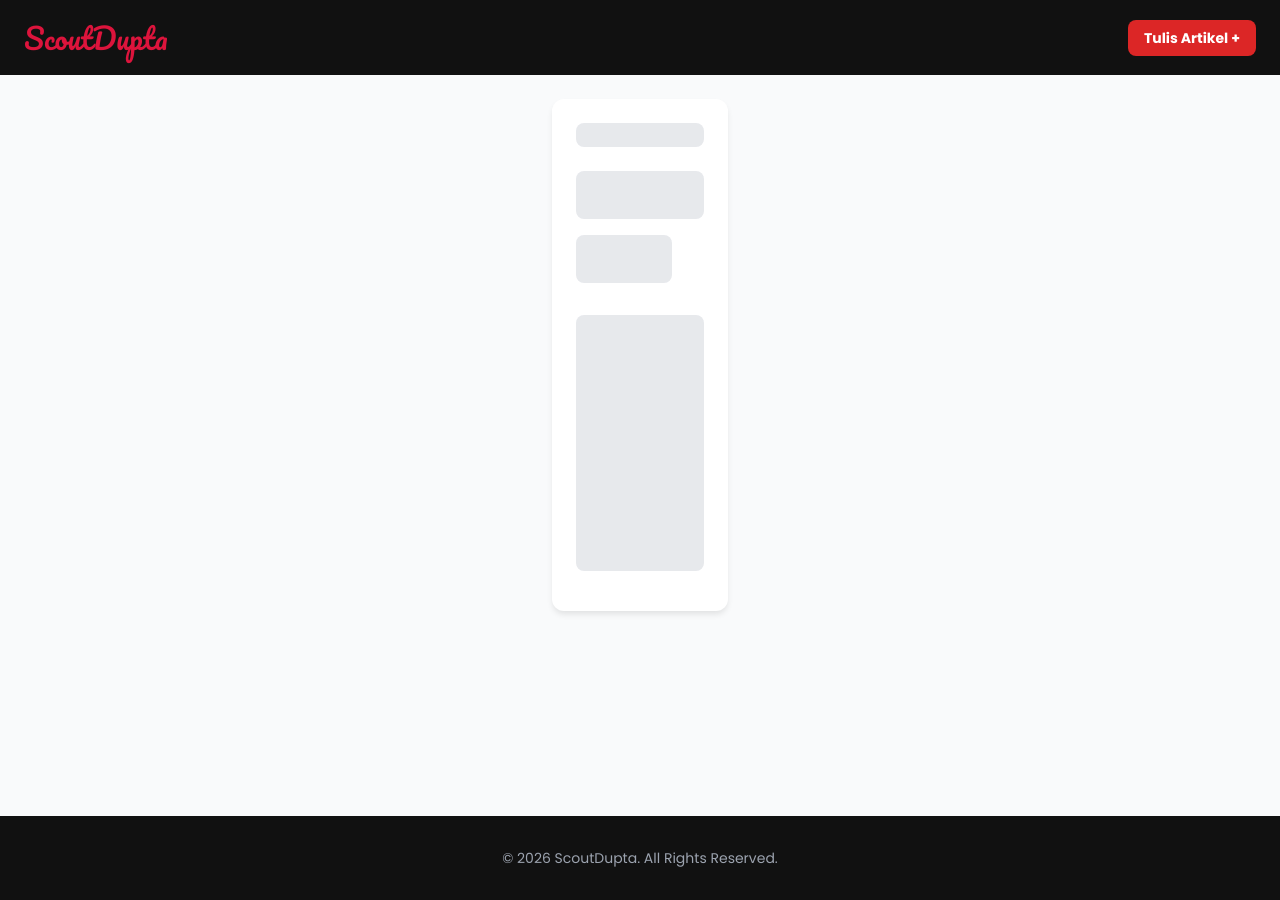
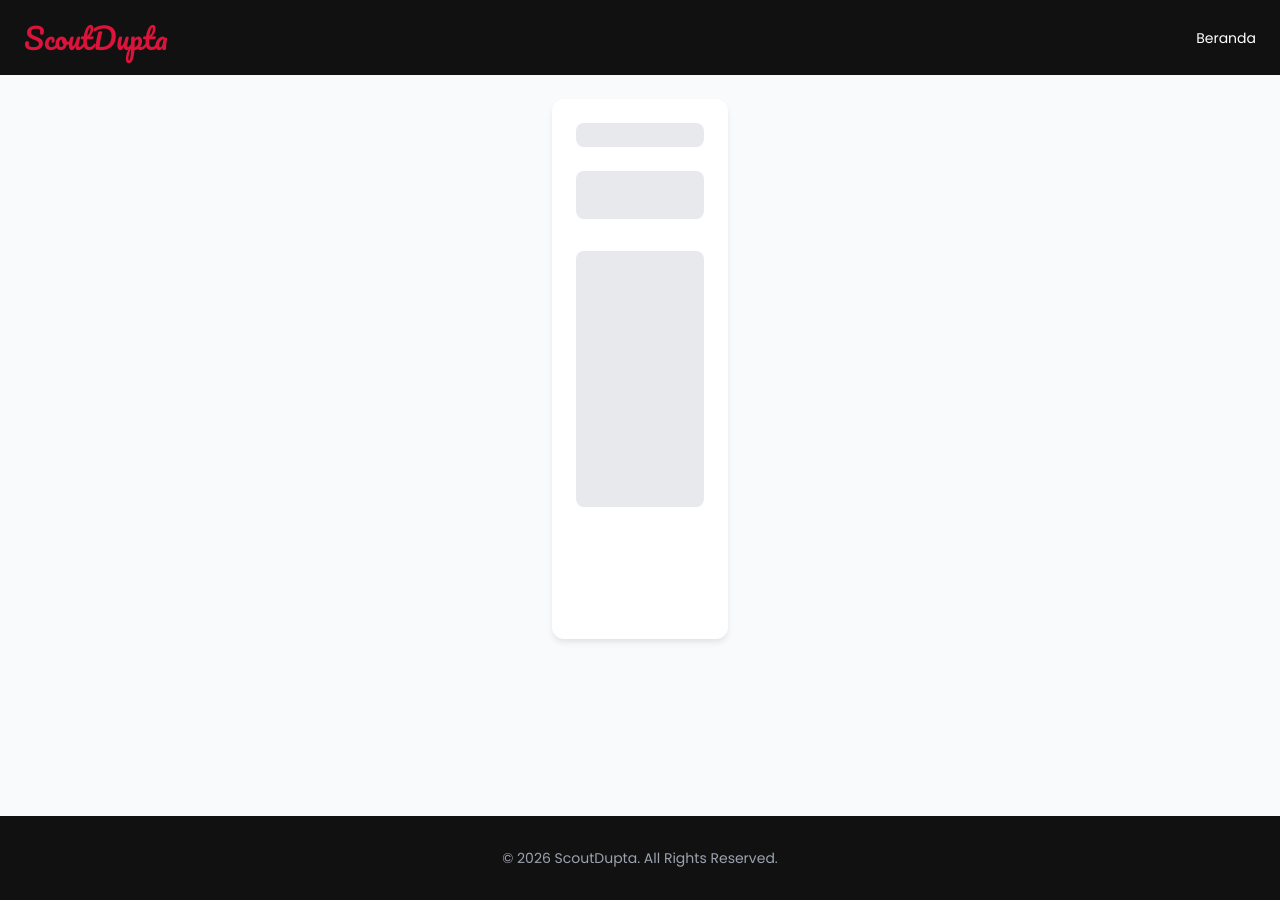
Before and after one commit to pradupta/web, a Jekyll site: the page detail.html, which Jekyll copies as it is, in a window 1280 px wide. Built offline with Jekyll 4.4.1, drawn with Linux system fonts in a browser that asks for light colours; nearby versions of some CDN libraries; some of the changed lines change nothing that is shown.

Commit message:
Update detail.html

```diff
--- a/detail.html
+++ b/detail.html
@@ -3,7 +3,7 @@
 <head>
   <meta charset="UTF-8">
   <meta name="viewport" content="width=device-width, initial-scale=1.0">
-  <title>ScoutDupta | Berita</title>
+  <title>ScoutDupta | Detail Berita</title>
 
   <link rel="icon" type="image/png" href="https://pradupta.github.io/web/img/logo.png">
 
@@ -11,11 +11,13 @@
     body { font-family: 'Poppins', sans-serif; background-color: #f9fafb; margin: 0; }
     .sticky-nav { position: sticky; top: 0; z-index: 1000; background-color: #111; color: white; padding: 1rem; }
     .logo-text { font-family: 'Pacifico', cursive; font-size: 1.8rem; color: #DC143C; }
-    .main-card { max-width: 56rem; margin: 1.5rem auto; background: white; border-radius: 0.75rem; padding: 1.5rem; box-shadow: 0 4px 6px -1px rgba(0,0,0,0.1); }
+    .main-card { max-width: 56rem; margin: 1.5rem auto; background: white; border-radius: 0.75rem; padding: 1.5rem; box-shadow: 0 4px 6px -1px rgba(0,0,0,0.1); min-height: 60vh; }
     .skeleton { background: #e5e7eb; border-radius: 0.5rem; animation: pulse 1.5s infinite; margin-bottom: 1rem; }
     @keyframes pulse { 0%, 100% { opacity: 1; } 50% { opacity: .4; } }
     .hidden { display: none; }
     footer { background: #111; color: white; text-align: center; padding: 2rem; margin-top: auto; }
+    /* Memastikan teks isi berita rapi */
+    #det-isi { white-space: pre-wrap; word-wrap: break-word; }
   </style>
 
   <script src="https://cdn.tailwindcss.com"></script>
@@ -25,15 +27,13 @@
 
   <nav class="sticky-nav flex justify-between items-center px-6">
     <div class="logo-text">ScoutDupta</div>
-    <a href="loginartikel.html" class="bg-red-600 px-4 py-2 rounded-lg text-sm font-bold hover:bg-white hover:text-red-600 transition">Tulis Artikel +</a>
-
+    <a href="index.html" class="text-white text-sm hover:text-red-500 transition">Beranda</a>
   </nav>
 
   <main class="main-card">
     <div id="loader-box">
       <div class="skeleton h-6 w-32"></div>
       <div class="skeleton h-12 w-full mt-6"></div>
-      <div class="skeleton h-12 w-3/4"></div>
       <div class="skeleton h-64 w-full mt-8"></div>
     </div>
 
@@ -50,8 +50,16 @@
         <img id="det-img" class="w-full h-auto" src="">
       </div>
 
-      <div id="det-isi" class="prose prose-lg max-w-none text-gray-800 leading-relaxed text-lg whitespace-pre-line"></div>
+      <div id="det-isi" class="prose prose-lg max-w-none text-gray-800 leading-relaxed text-lg"></div>
+
+      <div id="pdf-container"></div>
     </article>
+
+    <div id="error-box" class="hidden text-center py-20">
+        <h2 class="text-2xl font-bold text-gray-800">Artikel Tidak Ditemukan</h2>
+        <p class="text-gray-500 mt-2">Berita mungkin telah dihapus atau link salah.</p>
+        <a href="berita.html" class="inline-block mt-6 bg-red-600 text-white px-6 py-2 rounded-lg">Cari Berita Lain</a>
+    </div>
   </main>
 
   <footer>
@@ -62,55 +70,104 @@
     const scriptURL = 'https://script.google.com/macros/s/AKfycbyueNjbiYgaR3ePZfPvTc3t9InJGyWW709buzYXwr7ZDI61_H3ozfhAMo-whXrukmeG4g/exec';
 
     async function loadContent() {
-      const id = new URLSearchParams(window.location.search).get('id');
-      if (!id) return;
+      const urlParams = new URLSearchParams(window.location.search);
+      const slugParam = urlParams.get('post');
+      const idParam = urlParams.get('id');
 
-      // 1. Ambil dari Memori (0 Detik)
-      const cache = localStorage.getItem('post_' + id);
-      if (cache) {
-        render(JSON.parse(cache));
-        showUI();
+      // 1. Cek Cache Global Data
+      const cacheAll = localStorage.getItem('all_news');
+      if (cacheAll) {
+        processAndRender(JSON.parse(cacheAll), slugParam, idParam);
       }
 
-      // 2. Ambil dari Google (Update jika ada yang baru)
+      // 2. Ambil Data Fresh dari Server
       try {
         const res = await fetch(scriptURL);
         const data = await res.json();
-        const post = data[id];
-        if (post) {
-          localStorage.setItem('post_' + id, JSON.stringify(post));
-          render(post);
-          showUI();
+        if (data && data.length > 0) {
+          localStorage.setItem('all_news', JSON.stringify(data));
+          processAndRender(data, slugParam, idParam);
         }
-      } catch (e) { console.error("Update failed"); }
+      } catch (e) {
+        console.error("Fetch failed");
+        if (!cacheAll) showMessage('error');
+      }
+    }
+
+    function processAndRender(data, slug, id) {
+      let post;
+
+      // STRATEGI 1: Cari berdasarkan Slug (PALING AMAN UNTUK LINK PERMANEN)
+      if (slug) {
+        post = data.find(row => {
+          const rowSlug = row[1].toLowerCase().replace(/ /g, '-').replace(/[^\w-]+/g, '');
+          return rowSlug === slug;
+        });
+      }
+
+      // STRATEGI 2: Jika slug tidak ada/tidak ketemu, gunakan ID
+      if (!post && id !== null) {
+        // Ingat App Script kamu sudah di-reverse, jadi kita cari di array data hasil fetch
+        // ID yang dikirim dari Beranda biasanya adalah (total - 1 - index)
+        // Namun di detail, kita coba akses langsung id nya
+        post = data[id];
+      }
+
+      if (post) {
+        render(post);
+        showUI('article');
+      } else {
+        showUI('error');
+      }
     }
 
     function render(post) {
       document.title = post[1] + " | ScoutDupta";
       document.getElementById('det-judul').innerText = post[1];
-      document.getElementById('det-meta').innerHTML = `Oleh <b>${post[2]}</b> | ${new Date(post[0]).toLocaleDateString('id-ID', {day:'numeric', month:'long', year:'numeric'})}`;
+
+      const tgl = new Date(post[0]).toLocaleDateString('id-ID', {day:'numeric', month:'long', year:'numeric'});
+      document.getElementById('det-meta').innerHTML = `Oleh <b>${post[2]}</b> | <i class="far fa-calendar-alt ml-1"></i> ${tgl}`;
+
+      // Gunakan innerHTML untuk isi berita agar support format HTML sederhana
       document.getElementById('det-isi').innerHTML = post[3];
 
-      if(post[4]) document.getElementById('det-img').src = post[4];
-      else document.getElementById('img-box').classList.add('hidden');
+      if(post[4] && post[4].length > 10) {
+        document.getElementById('det-img').src = post[4];
+        document.getElementById('img-box').classList.remove('hidden');
+      } else {
+        document.getElementById('img-box').classList.add('hidden');
+      }
 
-      // PDF Khusus Arah Kebijakan
+      // LOGIKA PDF OTOMATIS BERDASARKAN JUDUL
+      const pdfContainer = document.getElementById('pdf-container');
       if (post[1].toLowerCase().includes("arah kebijakan")) {
-        if (!document.getElementById('pdf-frame')) {
-          const pdf = `<div id="pdf-frame" class="mt-12 border-t-2 border-red-600 pt-8">
-            <h3 class="text-xl font-bold mb-4">Dokumen Lampiran:</h3>
-            <div style="position:relative; padding-top:141.4%; height:0; overflow:hidden; border-radius:12px; border:1px solid #ddd;">
-              <iframe src="https://drive.google.com/file/d/1iGIOK7EmnnUkQYiOwfqep_diOcb_hH5y/preview" style="position:absolute; top:0; left:0; width:100%; height:100%; border:none;"></iframe>
+        pdfContainer.innerHTML = `
+          <div class="mt-12 border-t-4 border-red-600 pt-8">
+            <h3 class="text-xl font-bold mb-4 flex items-center">
+                <svg class="w-6 h-6 mr-2 text-red-600" fill="currentColor" viewBox="0 0 20 20"><path d="M4 4a2 2 0 012-2h4.586A2 2 0 0112 2.586L15.414 6A2 2 0 0116 7.414V16a2 2 0 01-2 2H6a2 2 0 01-2-2V4z"></path></svg>
+                Dokumen Lampiran:
+            </h3>
+            <div style="position:relative; padding-top:141.4%; height:0; overflow:hidden; border-radius:12px; border:2px solid #eee;">
+              <iframe src="https://drive.google.com/file/d/1iGIOK7EmnnUkQYiOwfqep_diOcb_hH5y/preview"
+                      style="position:absolute; top:0; left:0; width:100%; height:100%; border:none;"
+                      allow="autoplay"></iframe>
             </div>
+            <p class="mt-4 text-sm text-gray-500 italic">* Jika dokumen tidak muncul, pastikan Anda masuk ke akun Google.</p>
           </div>`;
-          document.getElementById('det-isi').insertAdjacentHTML('beforeend', pdf);
-        }
+      } else {
+        pdfContainer.innerHTML = '';
       }
     }
 
-    function showUI() {
+    function showUI(type) {
       document.getElementById('loader-box').classList.add('hidden');
-      document.getElementById('art-box').classList.remove('hidden');
+      if (type === 'article') {
+        document.getElementById('art-box').classList.remove('hidden');
+        document.getElementById('error-box').classList.add('hidden');
+      } else {
+        document.getElementById('error-box').classList.remove('hidden');
+        document.getElementById('art-box').classList.add('hidden');
+      }
     }
 
     loadContent();
```
